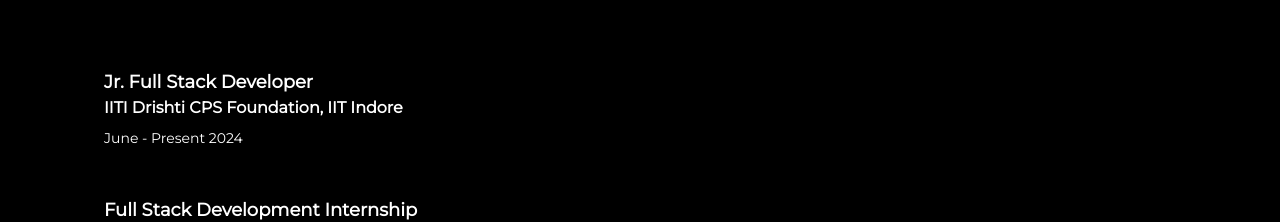
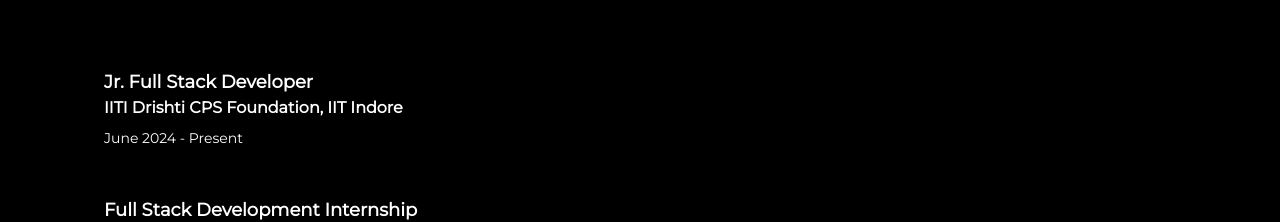
Before and after one commit to Krips24/My-Portfolio, a Next.js app: page / in a window 1280 px wide. Shown: the part 2660-2882 px from the top of the page. Built offline with nearby package versions, Linux system fonts and the light colour scheme.

Commit message:
experience update

```diff
--- a/app/components/Experience.tsx
+++ b/app/components/Experience.tsx
@@ -24,7 +24,7 @@
         <p className="mb-2 font-semibold">
           IITI Drishti CPS Foundation, IIT Indore
         </p>
-        <p className="mb-2 text-sm">June - Present 2024</p>
+        <p className="mb-2 text-sm">June 2024 - Present</p>
       </div>
 
       {/* Experience-2 */}
```
